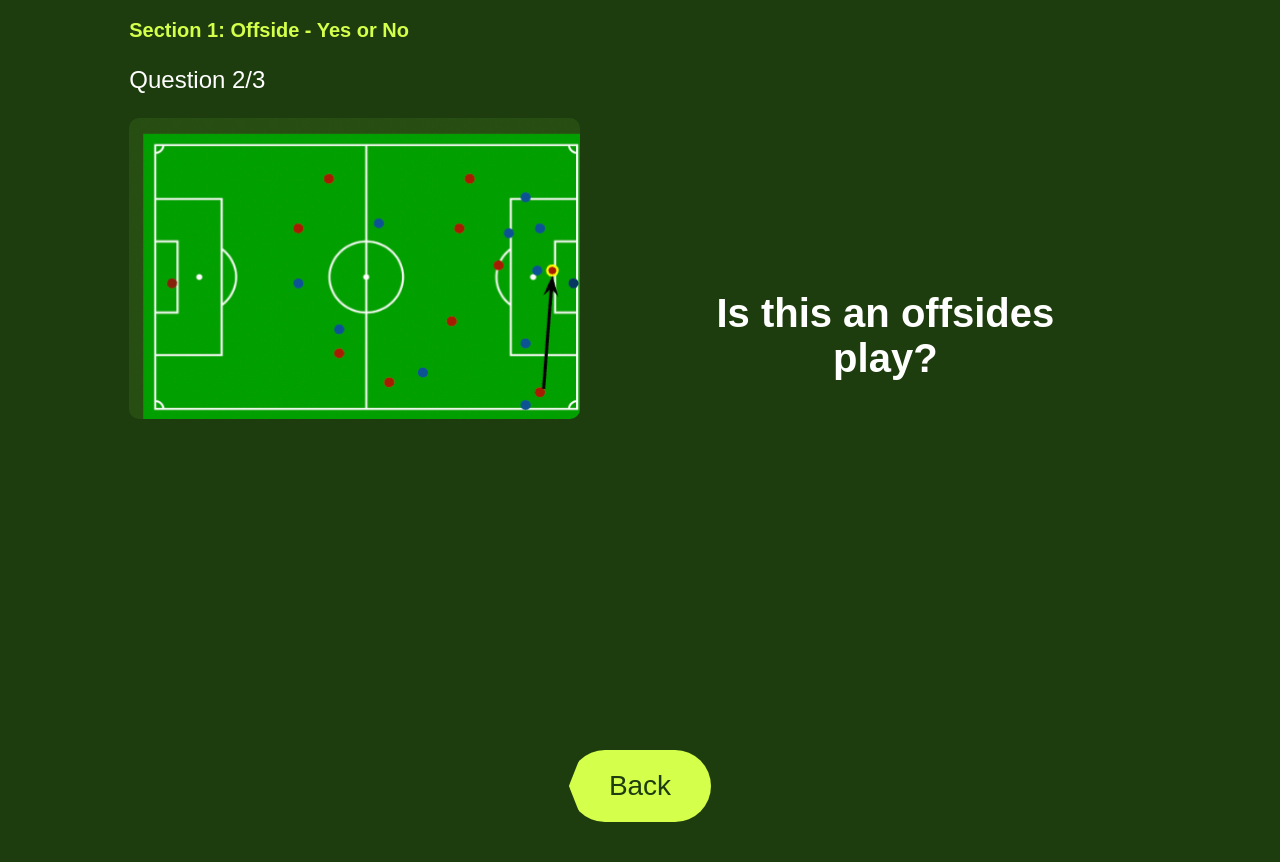
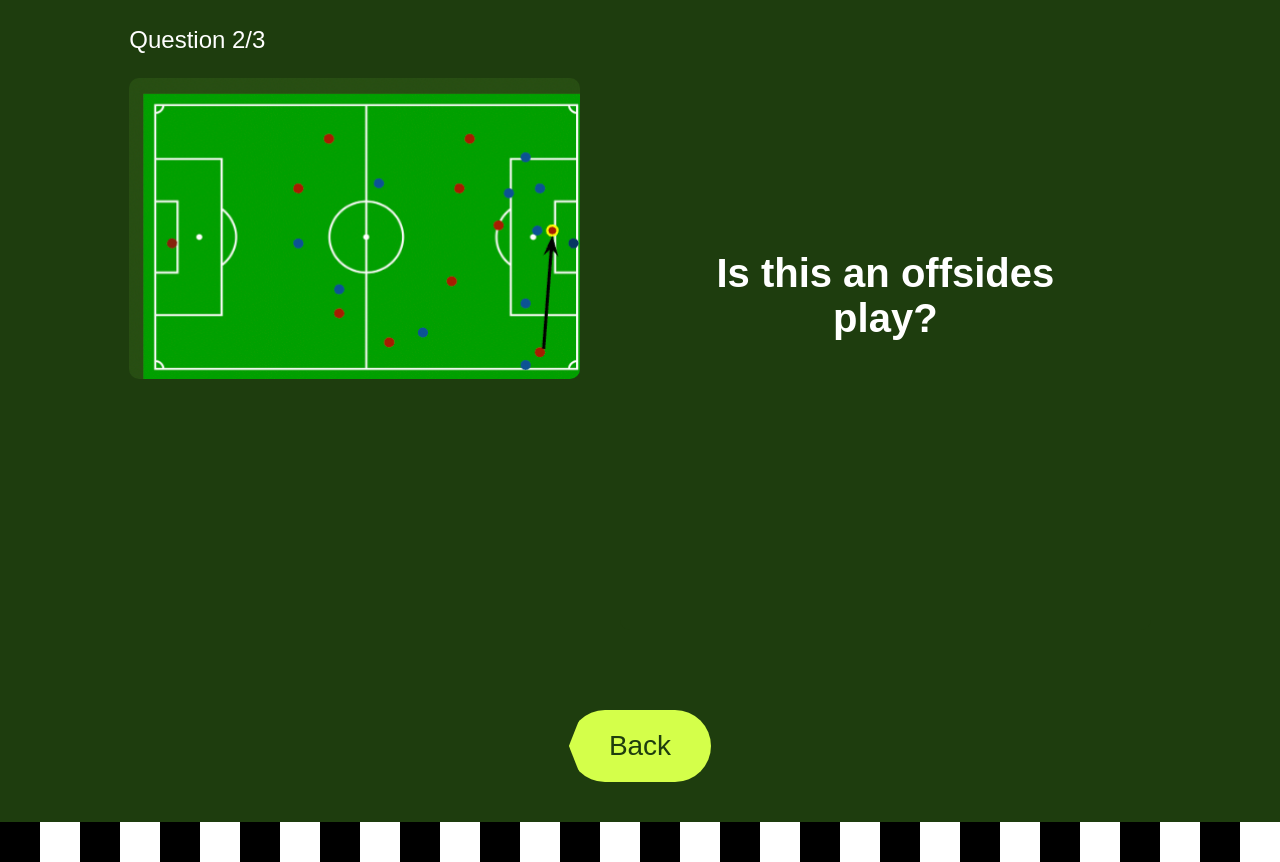
Before and after one commit to anumahmad/coms4170_ui_design_final, a Flask app: page /quiz/1 in a window 1280 px wide. Shown: the part 78-940 px from the top of the page. Run offline with Flask 3, Linux system fonts and the light colour scheme; some web fonts are replaced.

Commit message:
Update style.css

```diff
--- a/static/style.css
+++ b/static/style.css
@@ -305,7 +305,7 @@ footer {
     display: flex;
     flex-direction: column;
     min-height: 100vh;
-    padding-top: 80px;
+    padding-top: 40px;
 }
 
 .quiz-page .quiz-content {
```
